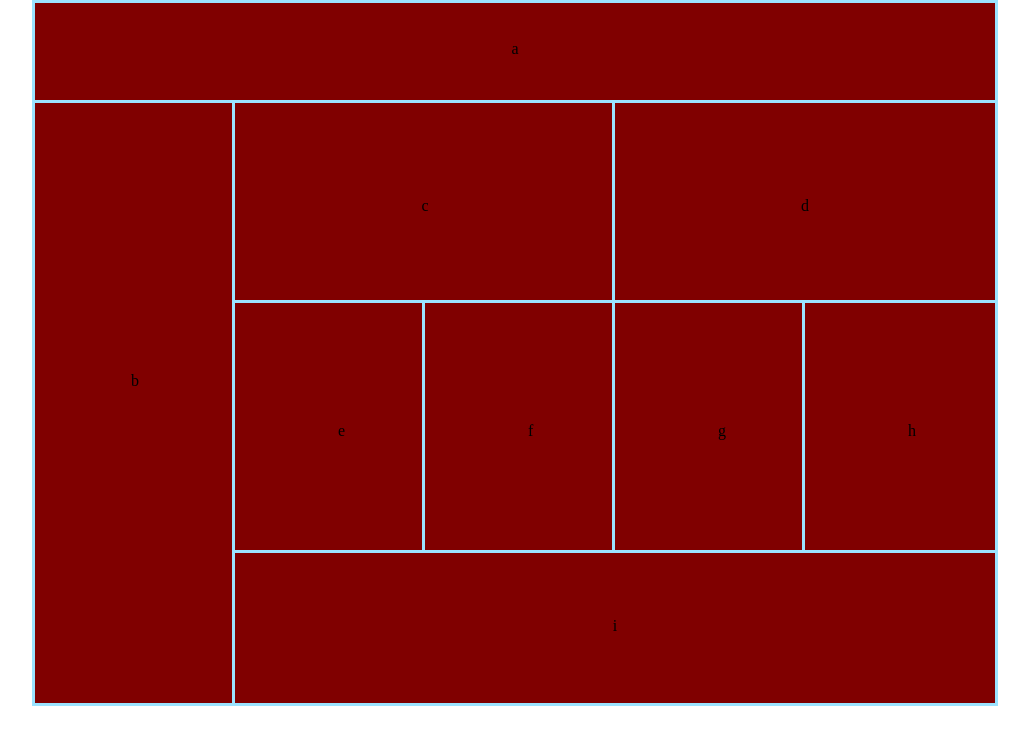
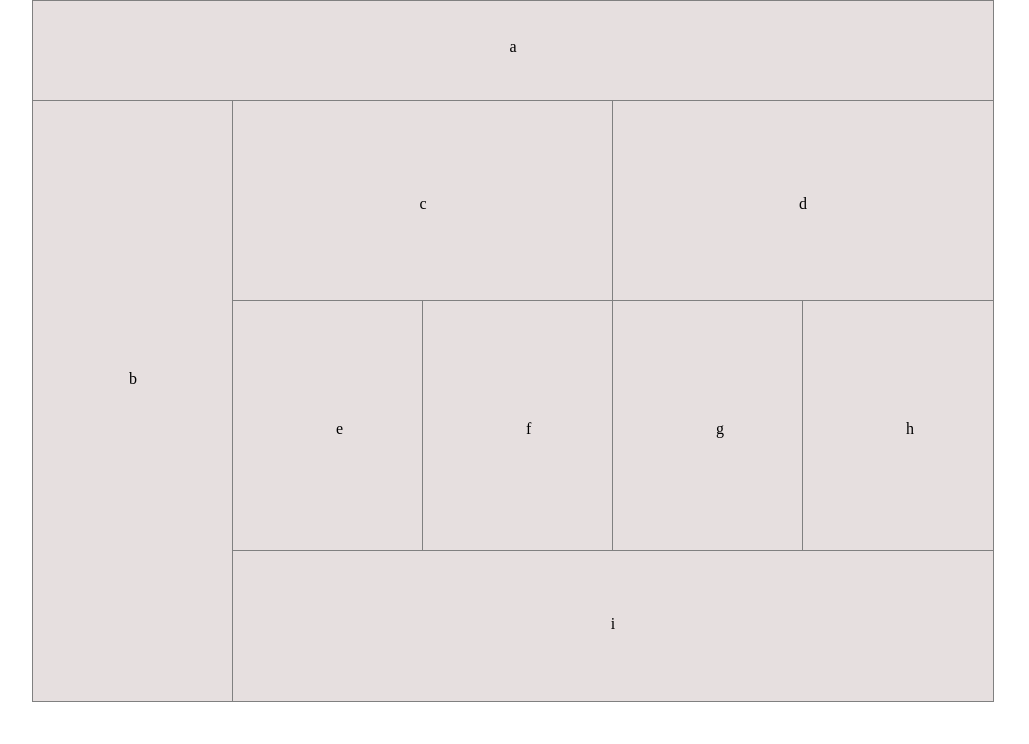
Before and after one commit to YahyaOmari/lab01-code301, a plain HTML site: page index.html in a window 1280 px wide. Shown: the whole page, without its empty margins (128-1157 px from the left). Drawn offline with Linux system fonts and the light colour scheme.

Commit message:
edited divs

```diff
--- a/css/layout.css
+++ b/css/layout.css
@@ -1,6 +1,6 @@
 div {
-    border: 3.5px solid black;
-    background-color: rgb(217, 255, 0);
+    border: 1px solid gray;
+    background-color: rgb(230, 223, 223);
     width: 100%;
 }
 .a {
@@ -22,8 +22,8 @@ div {
 
 @media(min-width: 768px) {
     div {
-        border: 3.5px solid rgb(155, 227, 255);
-        background-color: maroon
+        border: 1px solid gray;
+        background-color: rgb(230, 223, 223);
     }
     .a {
         height: 100px;
```
